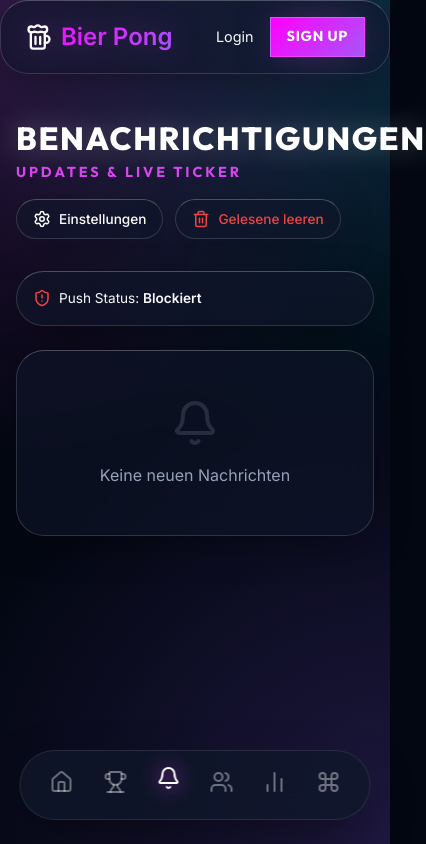
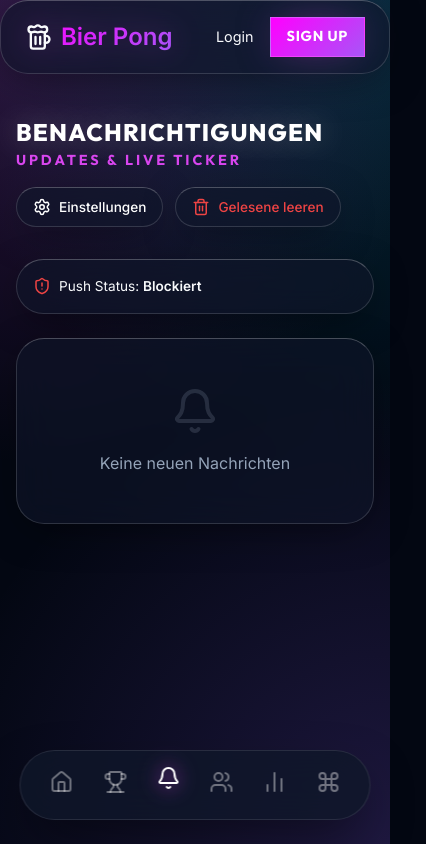
Before and after one commit to Zidans-Haare/beer-pong, a Next.js app: page /notifications in a window 390 px wide. Shown: the whole page, 426 px wide, since content can reach past the window. Built offline with nearby package versions, Linux system fonts and the light colour scheme; no server answers.

Commit message:
style: fix date input width overflow

```diff
--- a/src/app/notifications/page.tsx
+++ b/src/app/notifications/page.tsx
@@ -125,7 +125,7 @@ export default function NotificationsPage() {
             }}>
                 <div style={{ display: 'flex', justifyContent: 'space-between', alignItems: 'flex-start' }}>
                     <div>
-                        <h1 className="title-display" style={{ fontSize: '2rem' }}>Benachrichtigungen</h1>
+                        <h1 className="title-display" style={{ fontSize: 'clamp(1.5rem, 6vw, 2rem)' }}>Benachrichtigungen</h1>
                         <p className="subtitle" style={{ fontSize: '0.9rem' }}>Updates & Live Ticker</p>
                     </div>
 
--- a/src/app/tournaments/new/form.tsx
+++ b/src/app/tournaments/new/form.tsx
@@ -150,7 +150,7 @@ export default function CreateTournamentForm({ players }: { players: Player[] })
                             name="date"
                             required={!startImmediately}
                             defaultValue={new Date().toISOString().slice(0, 16)}
-                            style={{ width: '100%', padding: 'var(--spacing-3)', background: 'var(--color-bg)', border: '1px solid var(--color-border)', color: 'var(--color-text)', borderRadius: 'var(--radius-sm)' }}
+                            style={{ width: '96%', padding: 'var(--spacing-3)', background: 'var(--color-bg)', border: '1px solid var(--color-border)', color: 'var(--color-text)', borderRadius: 'var(--radius-sm)' }}
                         />
                     )}
                 </div>
```
